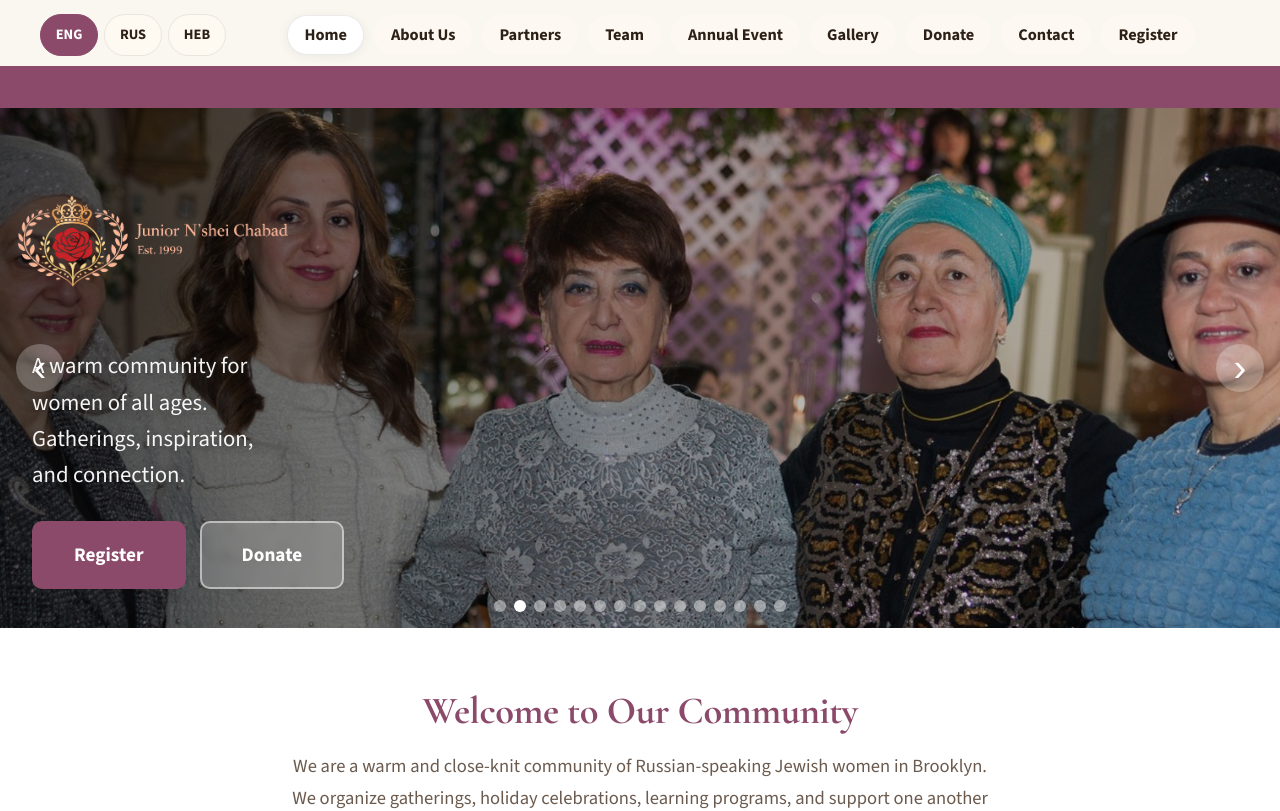
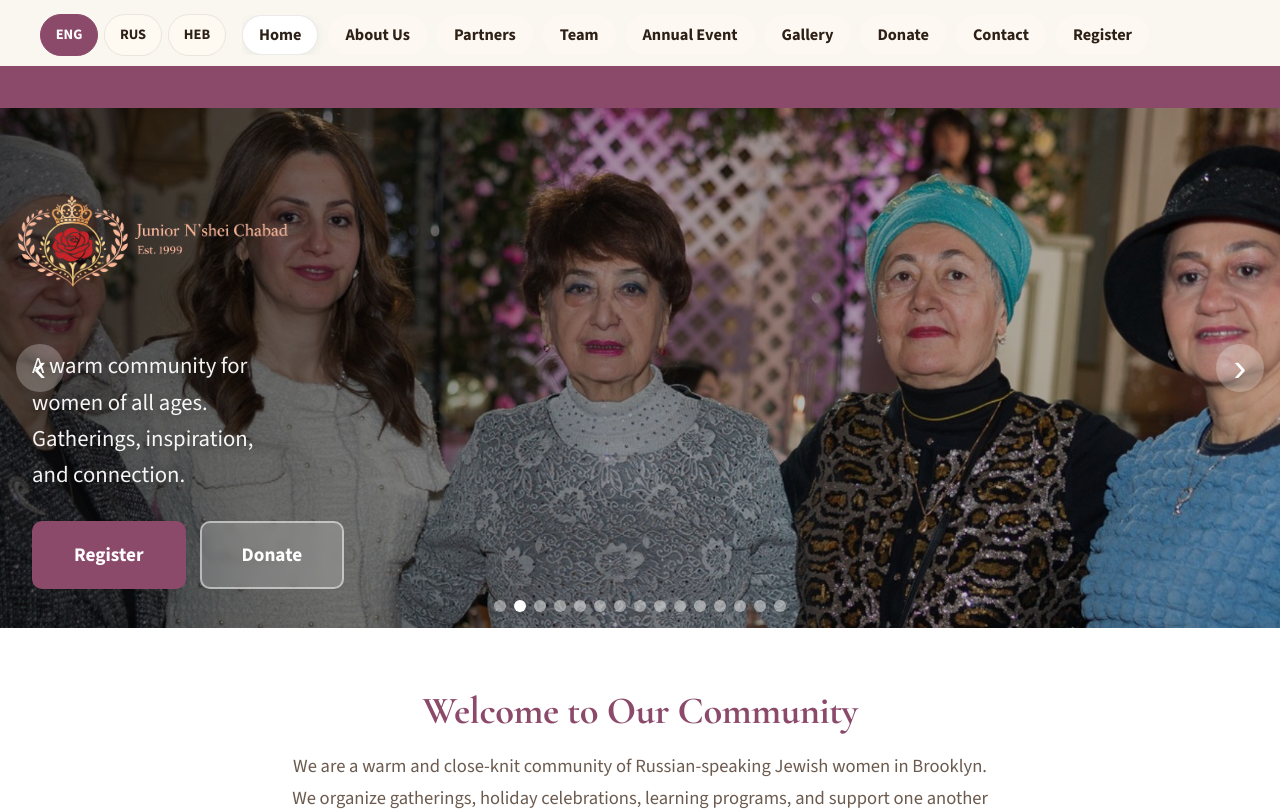
Before and after one commit to chevrutah247/nurit, a Next.js app: page / in a window 1280 px wide. Shown: the top 811 px of the page. Built offline with nearby package versions, Linux system fonts and the light colour scheme; no server answers.

Commit message:
Keep header navigation on a single row

```diff
--- a/app/globals.css
+++ b/app/globals.css
@@ -60,8 +60,12 @@
   display: flex;
   gap: 16px;
   align-items: center;
-  justify-content: center;
+  justify-content: space-between;
   padding: 14px 0 10px;
+}
+
+.compact-header {
+  flex-wrap: nowrap;
 }
 
 .language-switcher {
@@ -92,14 +96,22 @@
 
 .main-nav {
   display: flex;
-  flex-wrap: wrap;
-  justify-content: center;
+  flex-wrap: nowrap;
+  justify-content: flex-start;
   gap: 10px;
+  overflow-x: auto;
+  overflow-y: hidden;
+  white-space: nowrap;
+  scrollbar-width: none;
 }
 
 .main-nav-compact {
-  width: 100%;
+  flex: 1 1 auto;
   align-items: center;
+}
+
+.main-nav::-webkit-scrollbar {
+  display: none;
 }
 
 .nav-home-link {
@@ -107,6 +119,7 @@
 }
 
 .nav-link {
+  flex: 0 0 auto;
   padding: 10px 16px;
   border-radius: 999px;
   background: rgba(255, 250, 241, 0.72);
```
